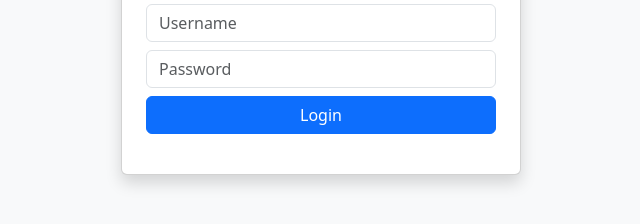
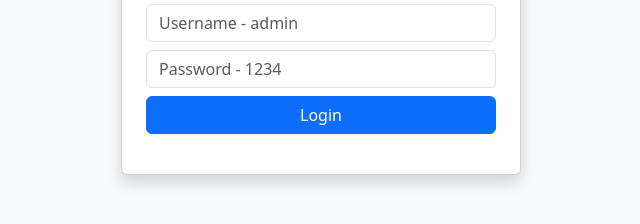
Before and after one commit to Naoiez/LoyalFriends, a plain HTML site: page login.html in a window 1280 px wide. Shown: the part 346-570 px from the top of the page, without its empty margins (319-959 px from the left). Drawn offline with nearby package versions, Linux system fonts and the light colour scheme.

Commit message:
Update login.html

```diff
--- a/login.html
+++ b/login.html
@@ -10,8 +10,8 @@
   <div class="card p-4 shadow" style="width: 100%; max-width: 400px;">
     <h2 class="text-center">Login</h2>
     <form onsubmit="return validateLogin()">
-      <input type="text" id="username" class="form-control mb-2" placeholder="Username" required />
-      <input type="password" id="password" class="form-control mb-2" placeholder="Password" required />
+      <input type="text" id="username" class="form-control mb-2" placeholder="Username - admin" required />
+      <input type="password" id="password" class="form-control mb-2" placeholder="Password - 1234" required />
       <button type="submit" class="btn btn-primary w-100">Login</button>
       <p id="login-error" class="text-danger text-center mt-2"></p>
     </form>
```
